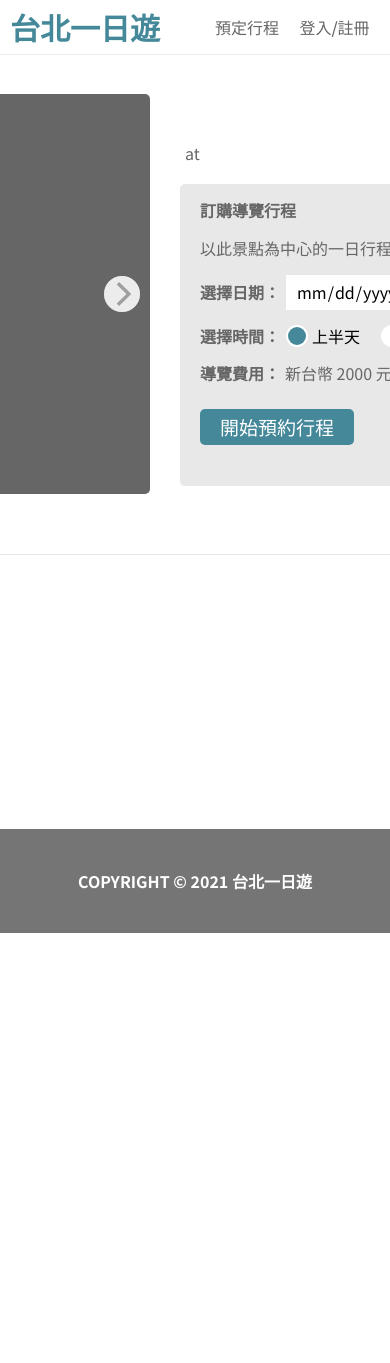
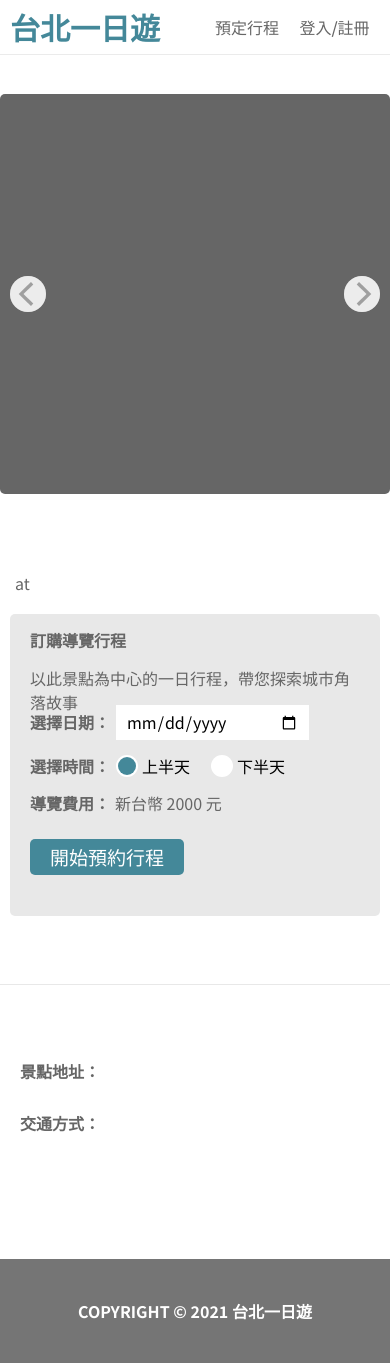
Before and after one commit to shih3807/taipei-day-trip, a FastAPI app: page /attraction/1 in a window 390 px wide; the page is wider, and only the part inside the window is pictured. Before the commit the page ends 933 px from the top of that part, so only its background shows below. Run offline with FastAPI, Linux system fonts and the light colour scheme; data that the repository does not hold is empty.

Commit message:
Feat: Add RWD layout to attraction page

```diff
--- a/static/styles.css
+++ b/static/styles.css
@@ -1353,6 +1353,37 @@
         justify-content: center;
     }
 
+   .attractionsintroduce {
+       width: 100%;
+       height: auto;
+       flex-direction: column;
+       align-items: center;
+   }
+
+    .attractiondescription {
+        width: 100%;
+        padding: 10px 20px 80px 20px;
+    }
+
+    .attractiondescription_text {
+        width: 100%;
+    }
+
+    .attractiondescription_address_label {
+        width: 100%;
+    }
+
+    .attractiondescription_address {
+        width: 100%;
+    }
+
+    .attractiondescription_transport_label {
+        width: 100%;
+    }
+
+    .attractiondescription_transport {
+        width: 100%;
+    }
 }
 
 @media (max-width: 900px) {
@@ -1364,6 +1395,7 @@
     .hero_content_div_search_searchbar_input {
         width: 100%;
     }
+
 }
 @media (max-width: 600px) {
     .attractionsinfo_attractionsgroup {
@@ -1373,4 +1405,44 @@
     .hero_content_div_search_searchbar_input {
         width: 100%;
     }
+
+    .attractionsintroduce {
+        padding: 0;
+    }
+
+    .attractionsintroduce_pic {
+        width: 100%;
+    }
+
+    .attractionsintroduce_pic_indicator_container {
+        width: 100%;
+    }
+
+    .attractionsintroduce_profile_name{
+        width: 100%;
+    }
+    .attractionsintroduce_profile_tag{
+        width: 100%;
+    }
+    .attractionsintroduce_profile_form{
+        width: 100%;
+    }
+    .attractionsintroduce_profile_form_subtitle{
+        width: 100%;
+    }
+    .attractionsintroduce_profile_date{
+        width: 100%;
+    }
+    .attractionsintroduce_profile {
+        width: 100%;
+        padding: 0 10px;
+    }
+
+    .attractionsintroduce_profile_time {
+        width: 100%;
+    }
+
+    .attractionsintroduce_profile_form_price {
+        width: 100%;
+    }
 }
```
